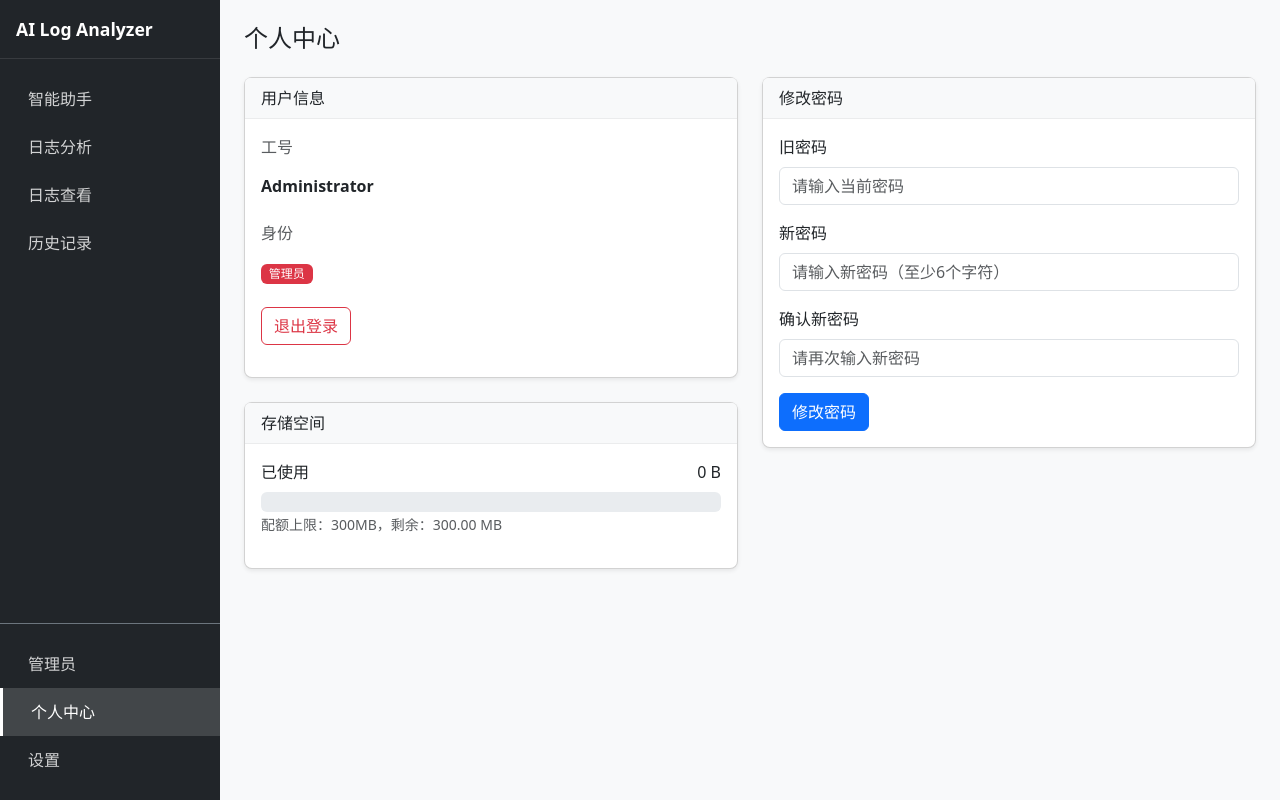
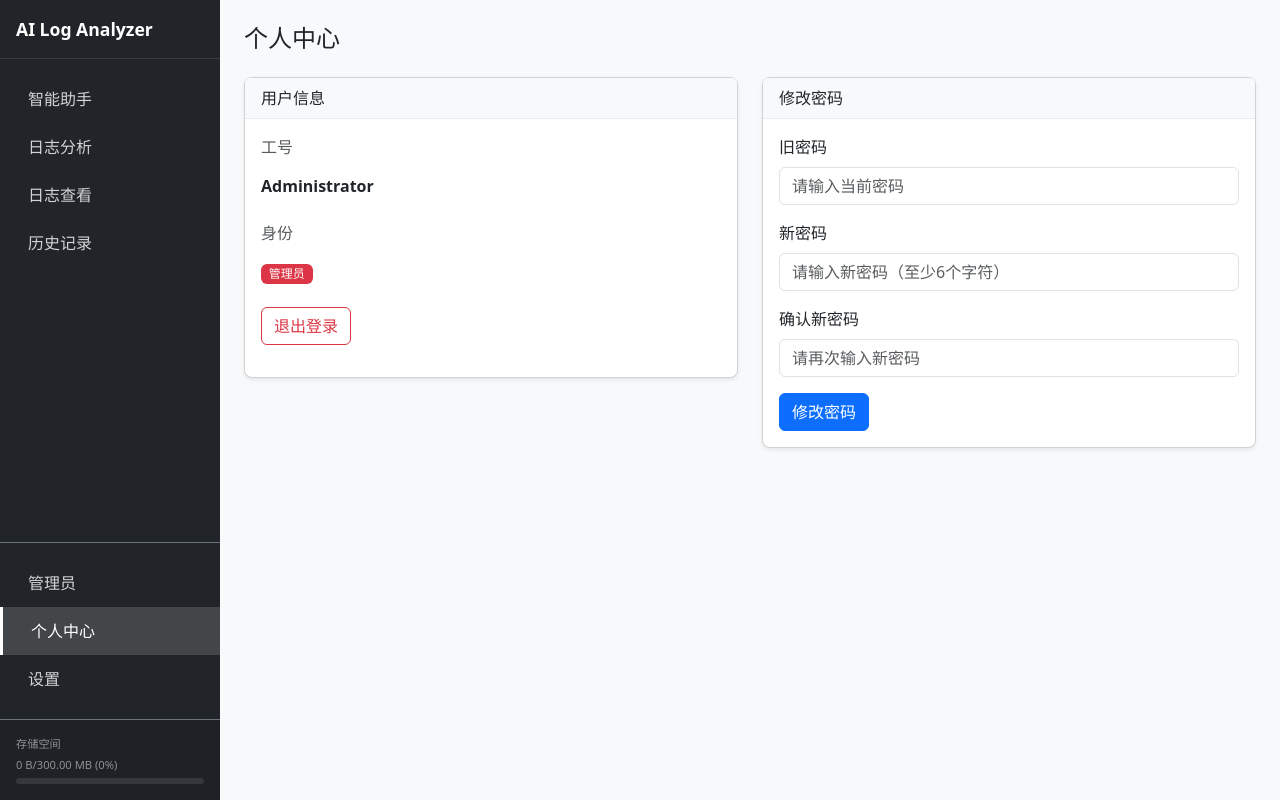
Before and after one commit to Jicoh/AI_logAnalyzer, a Flask app: page /profile in a window 1280 px wide. Run offline with Flask 3, Linux system fonts and the light colour scheme; a user stored in the database is signed in; some libraries are stand-ins or nearby versions.

Commit message:
优化存储空间显示

```diff
--- a/src/web/static/css/style.css
+++ b/src/web/static/css/style.css
@@ -489,3 +489,34 @@ body {
     color: #ffc107;
     font-weight: 600;
 }
+
+/* 侧边栏底部资源使用情况 */
+.sidebar-usage {
+    background: rgba(0, 0, 0, 0.1);
+}
+
+.sidebar-usage .usage-item {
+    font-size: 0.8rem;
+}
+
+.sidebar-usage .progress {
+    background: rgba(255, 255, 255, 0.1);
+}
+
+/* 展开状态：显示详细，隐藏简化 */
+.sidebar-usage-expanded {
+    display: block;
+}
+
+.sidebar-usage-collapsed {
+    display: none;
+}
+
+/* 收起状态：隐藏详细，显示简化 */
+.sidebar.collapsed .sidebar-usage-expanded {
+    display: none;
+}
+
+.sidebar.collapsed .sidebar-usage-collapsed {
+    display: block;
+}
--- a/src/web/templates/assistant.html
+++ b/src/web/templates/assistant.html
@@ -566,7 +566,7 @@
                      :style="{ width: (contextUsage * 100) + '%' }"></div>
             </div>
             <div class="context-text d-flex justify-content-between align-items-center mt-2">
-                <small class="text-muted">上下文使用情况</small>
+                <small class="text-muted">上下文</small>
                 <span x-text="formatContextTokens()"></span>
             </div>
         </div>
@@ -1293,7 +1293,8 @@ function assistantApp() {
             const usedTokens = Math.round(this.contextUsage * maxContext);
             const usedFormatted = usedTokens.toLocaleString('zh-CN');
             const maxFormatted = maxContext.toLocaleString('zh-CN');
-            return `${usedFormatted}/${maxFormatted} token`;
+            const percent = Math.round(this.contextUsage * 100);
+            return `${usedFormatted}/${maxFormatted} token (${percent}%)`;
         },
 
         async downloadSelectedFiles() {
--- a/src/web/templates/base.html
+++ b/src/web/templates/base.html
@@ -9,7 +9,7 @@
     <link href="{{ url_for('static', filename='css/style.css') }}" rel="stylesheet">
     {% block extra_head %}{% endblock %}
 </head>
-<body x-data="{ userInfo: {} }" x-init="fetch('/api/auth/me').then(r => r.json()).then(d => { if(d.success) userInfo = d.data; else window.location.href = '/login'; })">
+<body x-data="sidebarApp()" x-init="init()">
     <div class="d-flex" style="height: 100vh;">
         <!-- Sidebar -->
         <div class="sidebar bg-dark text-white d-flex flex-column">
@@ -44,6 +44,23 @@
                     <i class="bi bi-gear"></i> <span>设置</span>
                 </a>
             </nav>
+            <!-- 资源使用情况 -->
+            <div class="sidebar-usage border-top border-secondary">
+                <div class="sidebar-usage-expanded p-3">
+                    <div class="usage-item">
+                        <small class="text-white-50 d-block mb-1"><i class="bi bi-hard-drive"></i> 存储空间</small>
+                        <small class="text-white-50 d-block mb-1" x-text="quotaStatus.used_formatted + '/' + quotaStatus.quota_formatted + ' (' + (quotaStatus.percent || 0) + '%)'"></small>
+                        <div class="progress" style="height: 6px;">
+                            <div class="progress-bar"
+                                 :class="(quotaStatus.percent || 0) > 80 ? 'bg-danger' : (quotaStatus.percent || 0) > 60 ? 'bg-warning' : 'bg-success'"
+                                 :style="'width: ' + (quotaStatus.percent || 0) + '%'"></div>
+                        </div>
+                    </div>
+                </div>
+                <div class="sidebar-usage-collapsed p-2 text-center">
+                    <small class="text-white-50" x-text="(quotaStatus.percent || 0) + '%'"></small>
+                </div>
+            </div>
         </div>
 
         <!-- Main Content -->
@@ -56,6 +73,36 @@
     <script src="{{ url_for('static', filename='js/htmx.min.js') }}"></script>
     <script defer src="{{ url_for('static', filename='js/alpine.min.js') }}"></script>
     <script src="{{ url_for('static', filename='js/app.js') }}"></script>
+    <script>
+    function sidebarApp() {
+        return {
+            userInfo: {},
+            quotaStatus: {},
+            init() {
+                this.loadUserInfo();
+                this.loadQuota();
+                // 定期刷新存储空间（每60秒）
+                setInterval(() => this.loadQuota(), 60000);
+            },
+            loadUserInfo() {
+                fetch('/api/auth/me').then(r => r.json()).then(d => {
+                    if(d.success) {
+                        this.userInfo = d.data;
+                    } else {
+                        window.location.href = '/login';
+                    }
+                });
+            },
+            loadQuota() {
+                fetch('/api/cache/stats').then(r => r.json()).then(d => {
+                    if(d.success) {
+                        this.quotaStatus = d.data.quota || {};
+                    }
+                }).catch(e => console.error('Failed to load quota:', e));
+            }
+        };
+    }
+    </script>
     {% block extra_scripts %}{% endblock %}
 </body>
 </html>
--- a/src/web/templates/profile.html
+++ b/src/web/templates/profile.html
@@ -33,34 +33,6 @@
                         <button class="btn btn-outline-danger" @click="logout()">
                             <i class="bi bi-box-arrow-right"></i> 退出登录
                         </button>
-                    </div>
-                </div>
-            </div>
-
-            <!-- 存储配额 -->
-            <div class="card mb-4">
-                <div class="card-header">
-                    <i class="bi bi-hard-drive"></i> 存储空间
-                </div>
-                <div class="card-body">
-                    <div class="mb-3">
-                        <div class="d-flex justify-content-between mb-2">
-                            <span>已使用</span>
-                            <span x-text="quotaStatus.used_formatted || '计算中...'"></span>
-                        </div>
-                        <div class="progress" style="height: 20px;">
-                            <div class="progress-bar"
-                                 :class="quotaStatus.percent > 80 ? 'bg-danger' : quotaStatus.percent > 60 ? 'bg-warning' : 'bg-success'"
-                                 :style="'width: ' + (quotaStatus.percent || 0) + '%'"
-                                 x-text="(quotaStatus.percent || 0) + '%'">
-                            </div>
-                        </div>
-                        <small class="text-muted">配额上限：300MB，剩余：<span x-text="quotaStatus.remaining || '300MB'"></span></small>
-                    </div>
-
-                    <div class="alert alert-warning" x-show="quotaStatus.percent > 80">
-                        <i class="bi bi-exclamation-triangle"></i>
-                        存储空间即将用尽，请及时清理缓存
                     </div>
                 </div>
             </div>
@@ -187,7 +159,6 @@
 function profileApp() {
     return {
         userInfo: {},
-        quotaStatus: {},
         old_password: '',
         new_password: '',
         confirm_password: '',
@@ -206,7 +177,6 @@ function profileApp() {
                     this.loadMyFeedbacks();
                 }
             });
-            this.loadQuota();
         },
 
         async loadUserInfo() {
@@ -218,18 +188,6 @@ function profileApp() {
                 }
             } catch (e) {
                 console.error('Failed to load user info:', e);
-            }
-        },
-
-        async loadQuota() {
-            try {
-                const response = await fetch('/api/cache/stats');
-                const data = await response.json();
-                if (data.success) {
-                    this.quotaStatus = data.data.quota || {};
-                }
-            } catch (e) {
-                console.error('Failed to load quota:', e);
             }
         },
 
```
Also changed, not shown: README.md.
